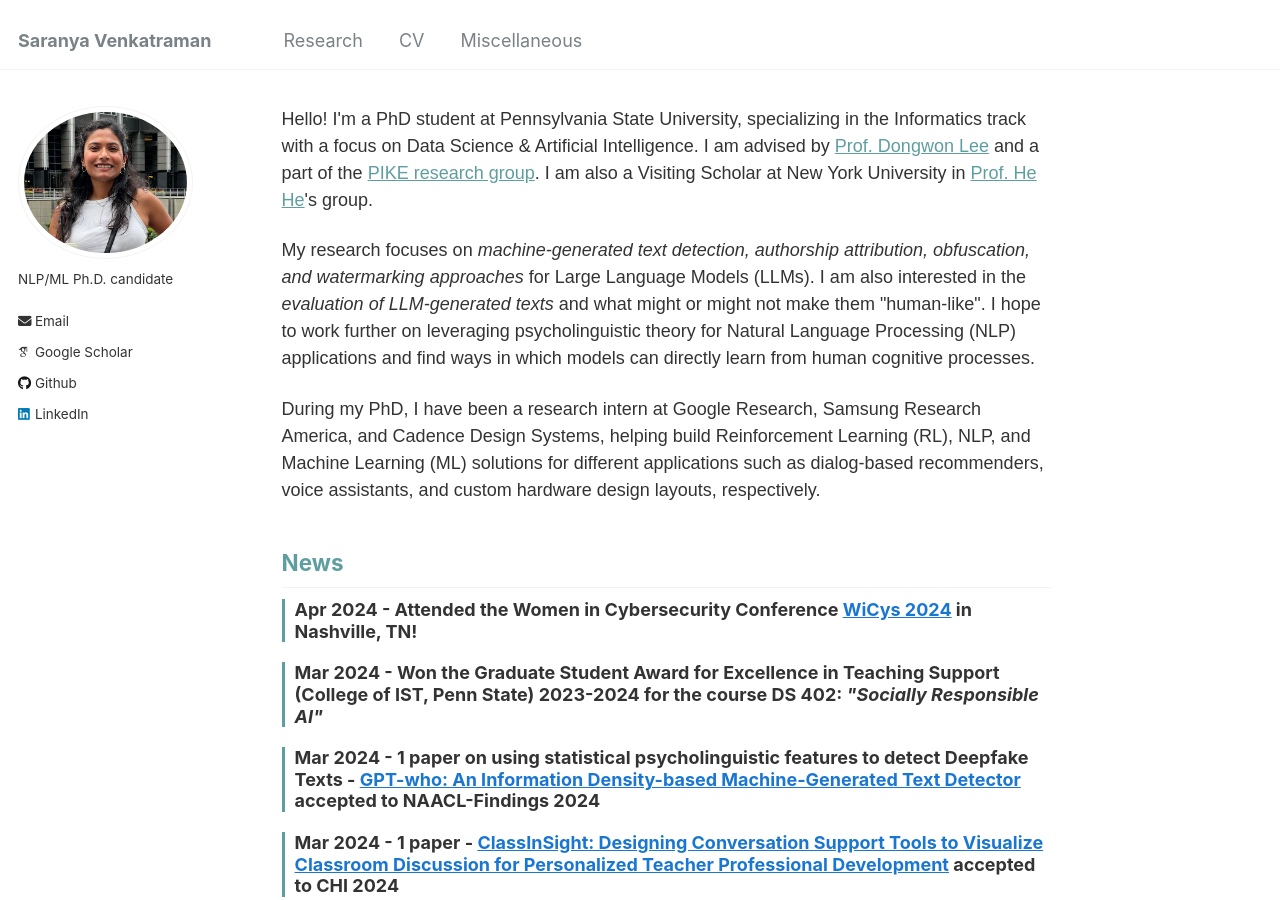
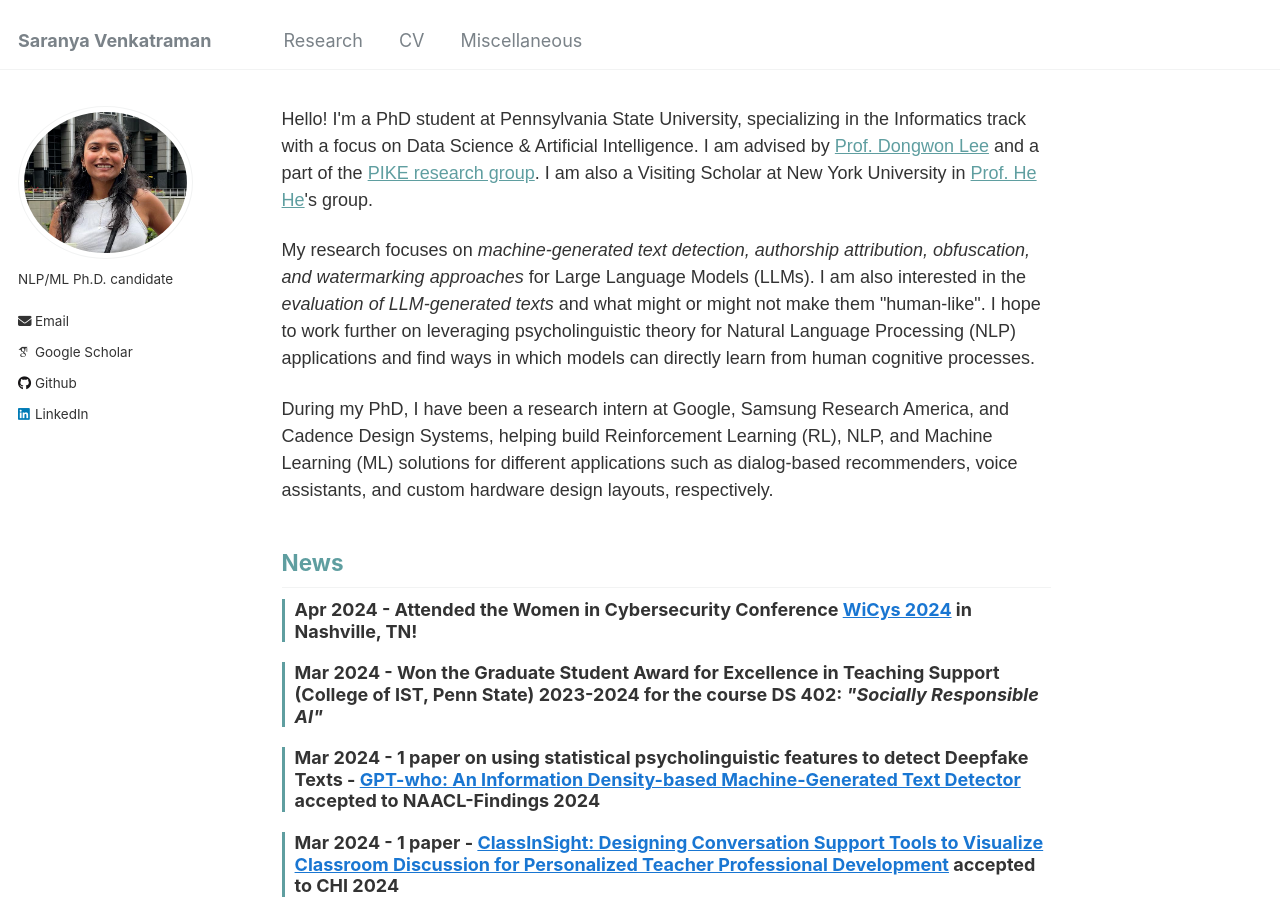
Before and after one commit to saranya-venkatraman/saranya-venkatraman.github.io, a Jekyll site: the page built from _pages/about.md, in a window 1280 px wide and 900 px high. Built offline with Jekyll 4.4.1, drawn with Linux system fonts in a browser that asks for light colours; some web fonts are replaced.

Commit message:
Update about.md

```diff
--- a/_pages/about.md
+++ b/_pages/about.md
@@ -45,7 +45,7 @@ redirect_from:
 
      <p>My research focuses on <em>machine-generated text detection, authorship attribution, obfuscation, and watermarking approaches</em> for Large Language Models (LLMs). I am also interested in the <em>evaluation of LLM-generated texts</em> and what might or might not make them "human-like". I hope to work further on leveraging psycholinguistic theory for Natural Language Processing (NLP) applications and find ways in which models can directly learn from human cognitive processes.</p>
 
-     <p>During my PhD, I have been a research intern at Google Research, Samsung Research America, and Cadence Design Systems, helping build Reinforcement Learning (RL), NLP, and Machine Learning (ML) solutions for different applications such as dialog-based recommenders, voice assistants, and custom hardware design layouts, respectively.</p>
+     <p>During my PhD, I have been a research intern at Google, Samsung Research America, and Cadence Design Systems, helping build Reinforcement Learning (RL), NLP, and Machine Learning (ML) solutions for different applications such as dialog-based recommenders, voice assistants, and custom hardware design layouts, respectively.</p>
 
   <h2 style="color: #5F9EA0;">News</h2>
 
```
